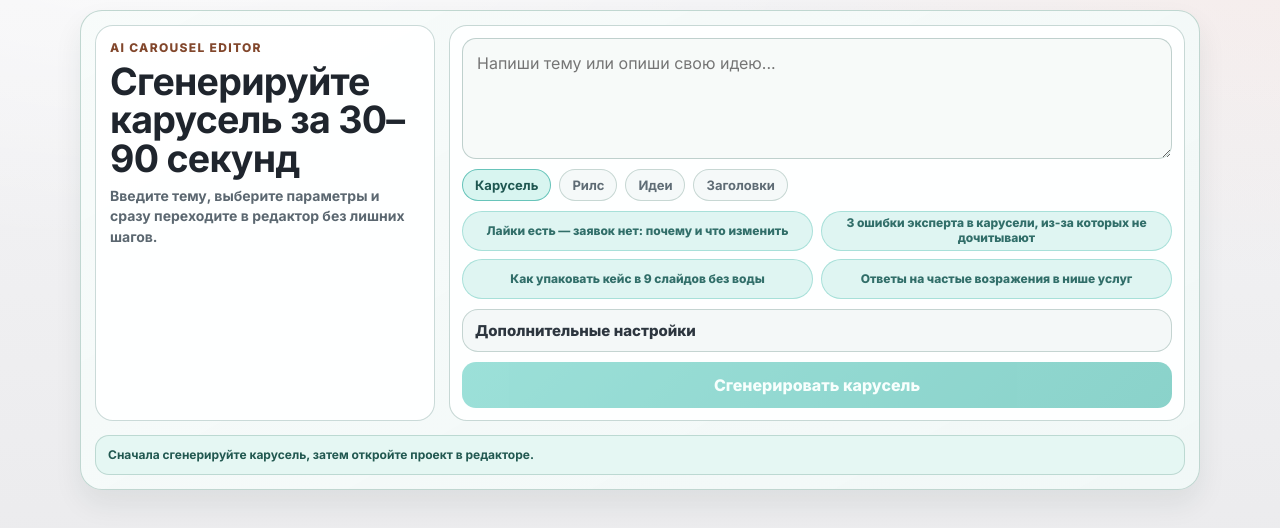
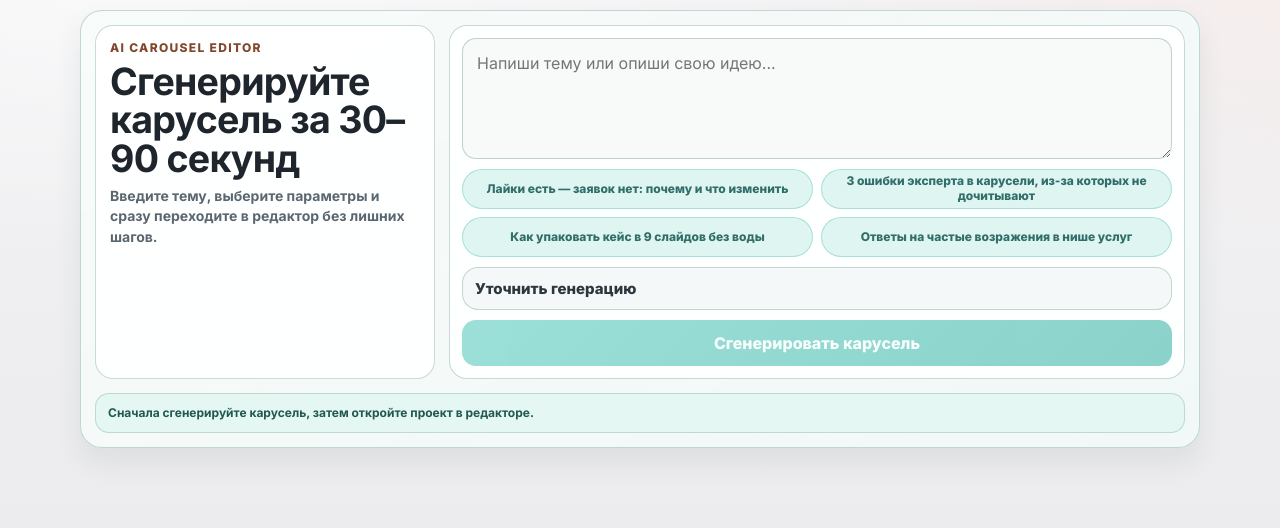
Before and after one commit to igor-jurievich/ai-carousel-editor, a Next.js app: page /generate in a window 1280 px wide. Shown: the top 528 px of the page. Built offline with nearby package versions, Linux system fonts and the light colour scheme.

Commit message:
ux: simplify generate screen controls and rename advanced section

```diff
--- a/app/generate/page.tsx
+++ b/app/generate/page.tsx
@@ -30,12 +30,6 @@ const PRESET_TOPICS = [
   "Как упаковать кейс в 9 слайдов без воды",
   "Ответы на частые возражения в нише услуг"
 ];
-const CONTENT_MODE_CHIPS = [
-  { id: "carousel", label: "Карусель", enabled: true },
-  { id: "reels", label: "Рилс", enabled: false },
-  { id: "ideas", label: "Идеи", enabled: false },
-  { id: "headlines", label: "Заголовки", enabled: false }
-] as const;
 
 export default function GeneratePage() {
   const router = useRouter();
@@ -241,19 +235,6 @@ export default function GeneratePage() {
               className={styles.topicInput}
             />
 
-            <div className={styles.modeRow} aria-label="Режимы контента">
-              {CONTENT_MODE_CHIPS.map((mode) => (
-                <button
-                  key={mode.id}
-                  type="button"
-                  className={`${styles.modeChip} ${mode.enabled ? styles.modeChipActive : ""}`}
-                  disabled={!mode.enabled}
-                >
-                  {mode.label}
-                </button>
-              ))}
-            </div>
-
             <div className={styles.presetsRow}>
               {PRESET_TOPICS.map((preset) => (
                 <button
@@ -269,7 +250,7 @@ export default function GeneratePage() {
             </div>
 
             <details className={styles.advanced}>
-              <summary>Дополнительные настройки</summary>
+              <summary>Уточнить генерацию</summary>
               <div className={styles.advancedGrid}>
                 <label className={styles.fieldLabel}>
                   Ниша
```
